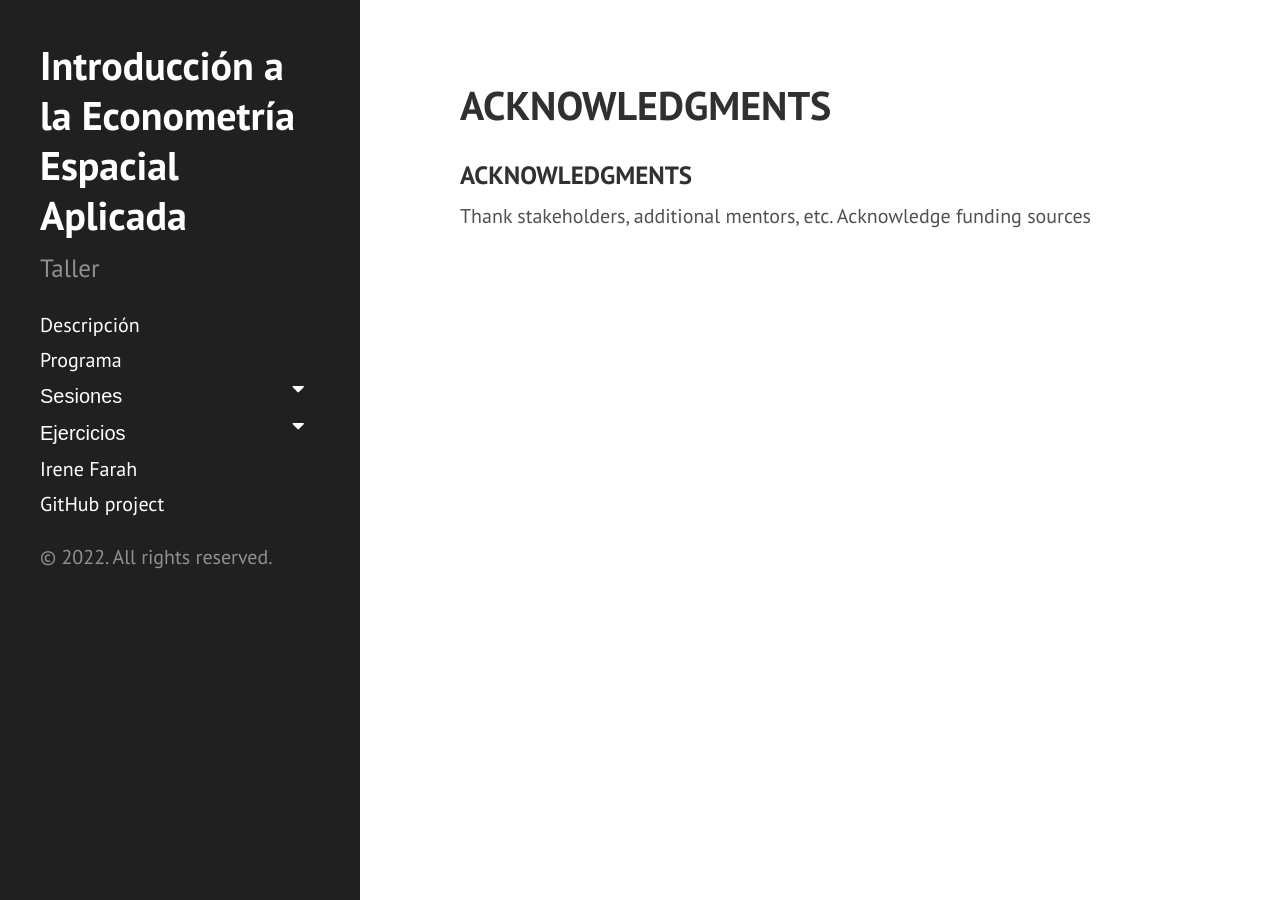
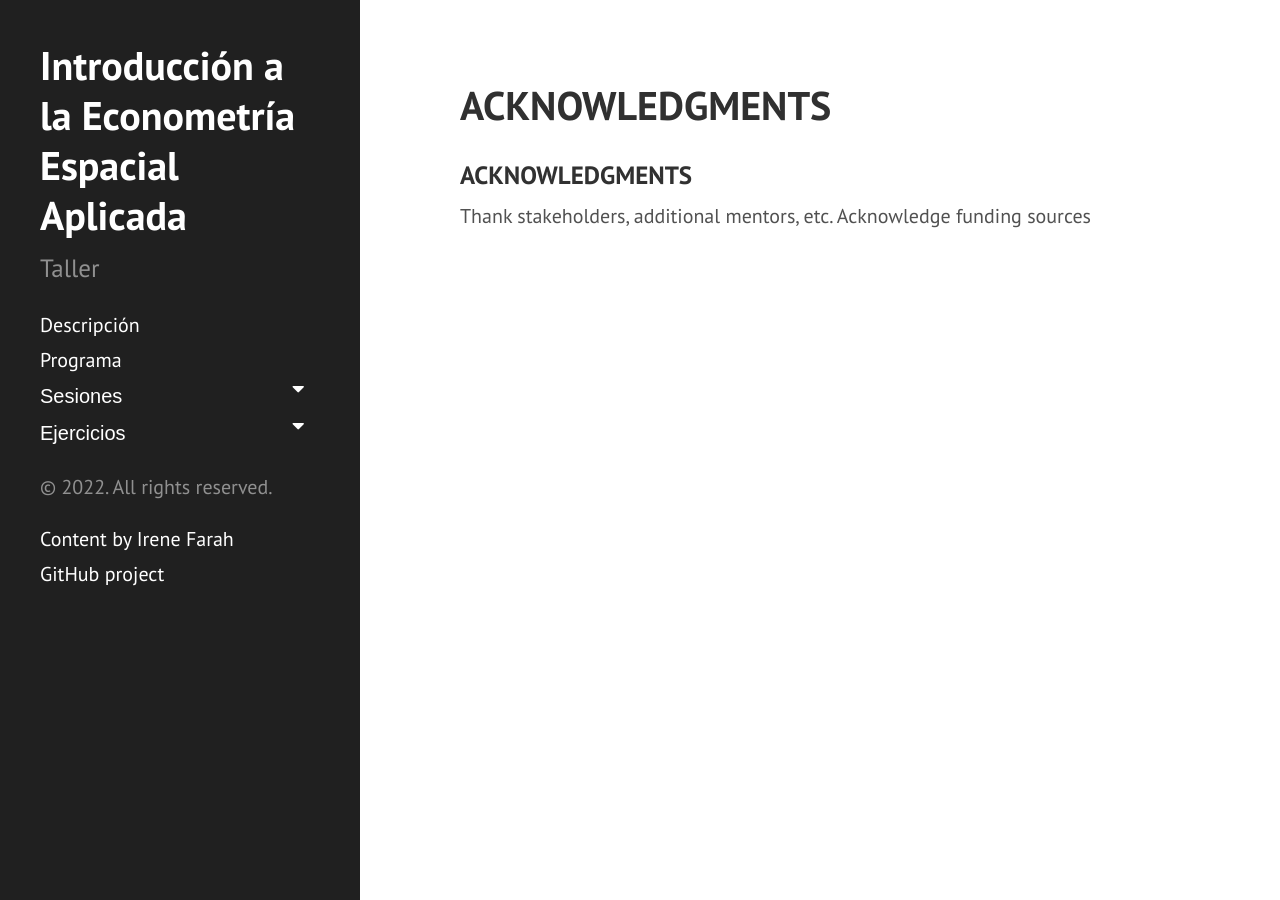
Before and after one commit to ifarah/sp_reg, a Jekyll site: the page built from acknowledgements.md, in a window 1280 px wide. Built offline with Jekyll 4.4.1, drawn with Linux system fonts in a browser that asks for light colours; our own code applies the rules of GitHub Pages for plain Markdown files.

Commit message:
Update sidebar.html

```diff
--- a/_includes/sidebar.html
+++ b/_includes/sidebar.html
@@ -70,10 +70,12 @@
       {% endfor %}
       {% endcomment %}
 
-      <a class="sidebar-nav-item" href="{{ https://ifarah.github.io./ }}">Irene Farah</a>
-      <a class="sidebar-nav-item" href="{{ site.github.repo }}">GitHub project</a>
     </nav>
 
     <p>&copy; {{ site.time | date: '%Y' }}. All rights reserved.</p>
+
+    <a class="sidebar-nav-item" href="{{ https://ifarah.github.io./ }}">Content by Irene Farah</a>
+    <a class="sidebar-nav-item" href="{{ site.github.repo }}">GitHub project</a>
+
   </div>
 </div>
```
